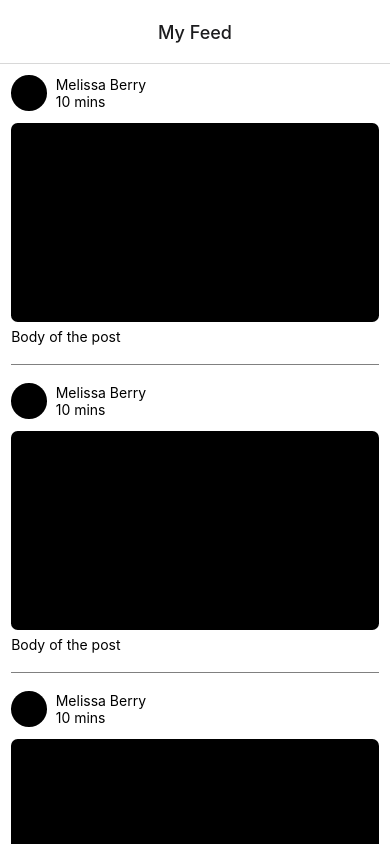
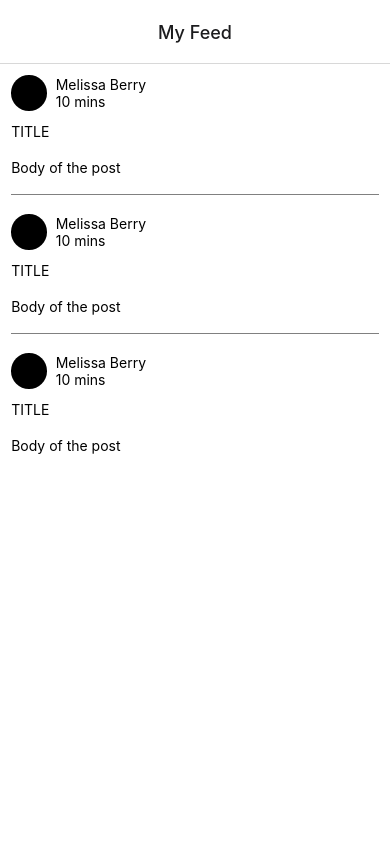
Before and after one commit to amirmorcos/Breadfast-task, a React Native app in the folder SocialApp/: screen / in a window 390 px wide. Shown: the top 844 px of the page. Built offline with nearby package versions, Linux system fonts and the light colour scheme.

Commit message:
fix back icon rendering

```diff
--- a/SocialApp/src/components/molecules/postCard/index.tsx
+++ b/SocialApp/src/components/molecules/postCard/index.tsx
@@ -14,8 +14,10 @@ const PostCard = ({onPress, overrideContainerStyle}: PostCardProps) => {
           <Text>10 mins</Text>
         </View>
       </View>
-      <View style={styles.card} />
-      <Text style={styles.body} numberOfLines={2} ellipsizeMode="tail">
+      <Text numberOfLines={1} ellipsizeMode="tail" style={styles.title}>
+        TITLE
+      </Text>
+      <Text style={styles.body} numberOfLines={3} ellipsizeMode="tail">
         Body of the post{' '}
       </Text>
     </TouchableOpacity>
--- a/SocialApp/src/components/molecules/postCard/styles.ts
+++ b/SocialApp/src/components/molecules/postCard/styles.ts
@@ -19,4 +19,7 @@ export default StyleSheet.create({
   body: {
     marginTop: vs(5),
   },
+  title: {
+    marginVertical: vs(10),
+  },
 });
--- a/SocialApp/src/navigation/mainStack/index.tsx
+++ b/SocialApp/src/navigation/mainStack/index.tsx
@@ -1,15 +1,20 @@
-import React from 'react';
+import React, {useCallback} from 'react';
 import {createStackNavigator} from '@react-navigation/stack';
 import {HomeScreen, PostDetails} from 'screens/index';
 import {MainStackParamsList} from './types';
 import {BackIcon} from 'atoms/index';
 
 const Stack = createStackNavigator<MainStackParamsList>();
-const MainStack = () => (
+const MainStack = () => {
+  const renderBackImage = useCallback(() => {
+    return <BackIcon />;
+  }, []);
+
+  return (
     <Stack.Navigator
       screenOptions={{
         headerTitleAlign: 'center',
-      headerBackImage: () => <BackIcon />,
+        headerBackImage: renderBackImage,
         headerBackTitleVisible: false,
       }}>
       <Stack.Screen
@@ -22,5 +27,6 @@ const MainStack = () => (
       <Stack.Screen name="PostDetails" component={PostDetails} />
     </Stack.Navigator>
   );
+};
 
 export default MainStack;
```
Lines whose indentation alone changed are shown as unchanged.
